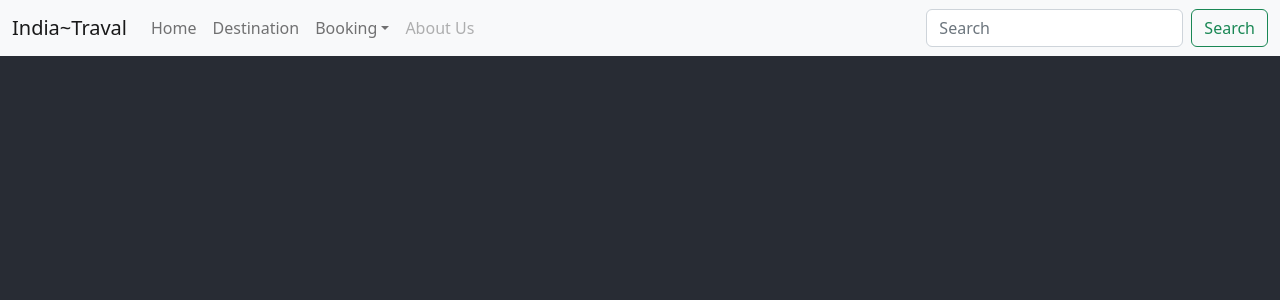
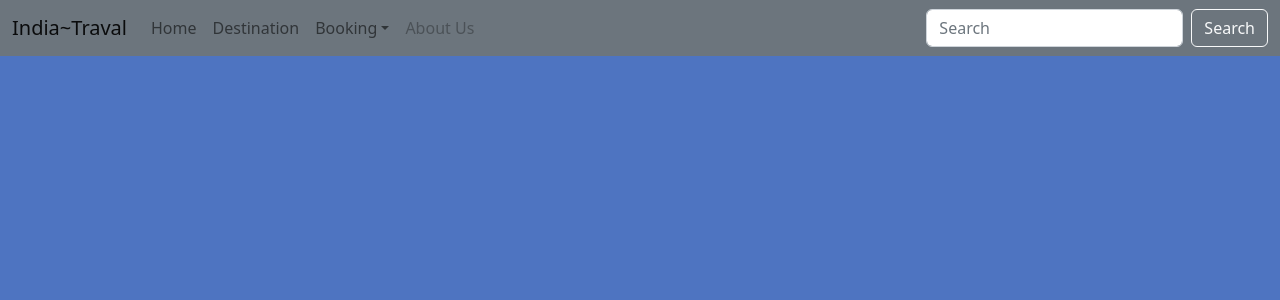
Before and after one commit to AjayPoland/bootstrap-practise, a React (Create React App) app: page / in a window 1280 px wide. Shown: the top 300 px of the page. Built offline with nearby package versions, Linux system fonts and the light colour scheme.

Commit message:
changed the bg color of BtHeader.js

```diff
--- a/src/App.css
+++ b/src/App.css
@@ -14,7 +14,7 @@
 }
 
 .App-header {
-  background-color: #282c34;
+  background-color: #4e74c1;
   min-height: 100vh;
   display: flex;
   flex-direction: column;
--- a/src/App.js
+++ b/src/App.js
@@ -4,7 +4,7 @@ import BtHeader from "./ocmponent/BtHeader";
 function App() {
   return (
     <div className="App">
-      <BtHeader />
+       <BtHeader />
       <header className="App-header"></header>
     </div>
   );
--- a/src/ocmponent/BtHeader.js
+++ b/src/ocmponent/BtHeader.js
@@ -11,7 +11,7 @@ import "bootstrap/dist/css/bootstrap.min.css";
 //whole coding is copied from the react-bootstrap
 export default function BtHeader() {
   return (
-    <Navbar bg="light" expand="lg">
+    <Navbar bg="secondary" expand="lg">
       <Container fluid>
         <Navbar.Brand href="#">India~Traval</Navbar.Brand>
         <Navbar.Toggle aria-controls="navbarScroll" />
@@ -44,7 +44,7 @@ export default function BtHeader() {
               className="me-2"
               aria-label="Search"
             />
-            <Button variant="outline-success">Search</Button>
+            <Button variant="outline-light">Search</Button>
           </Form>
         </Navbar.Collapse>
       </Container>
```
